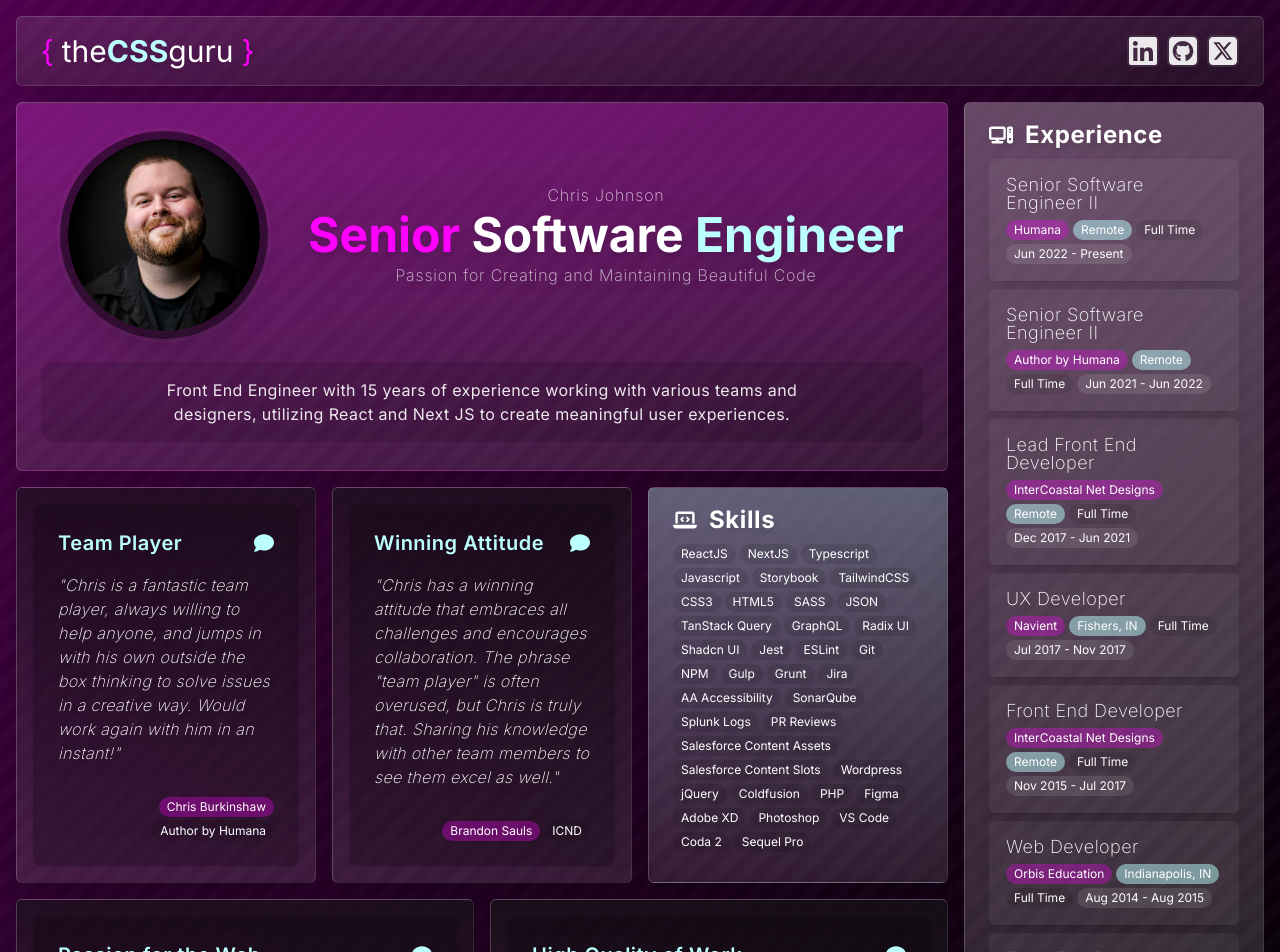
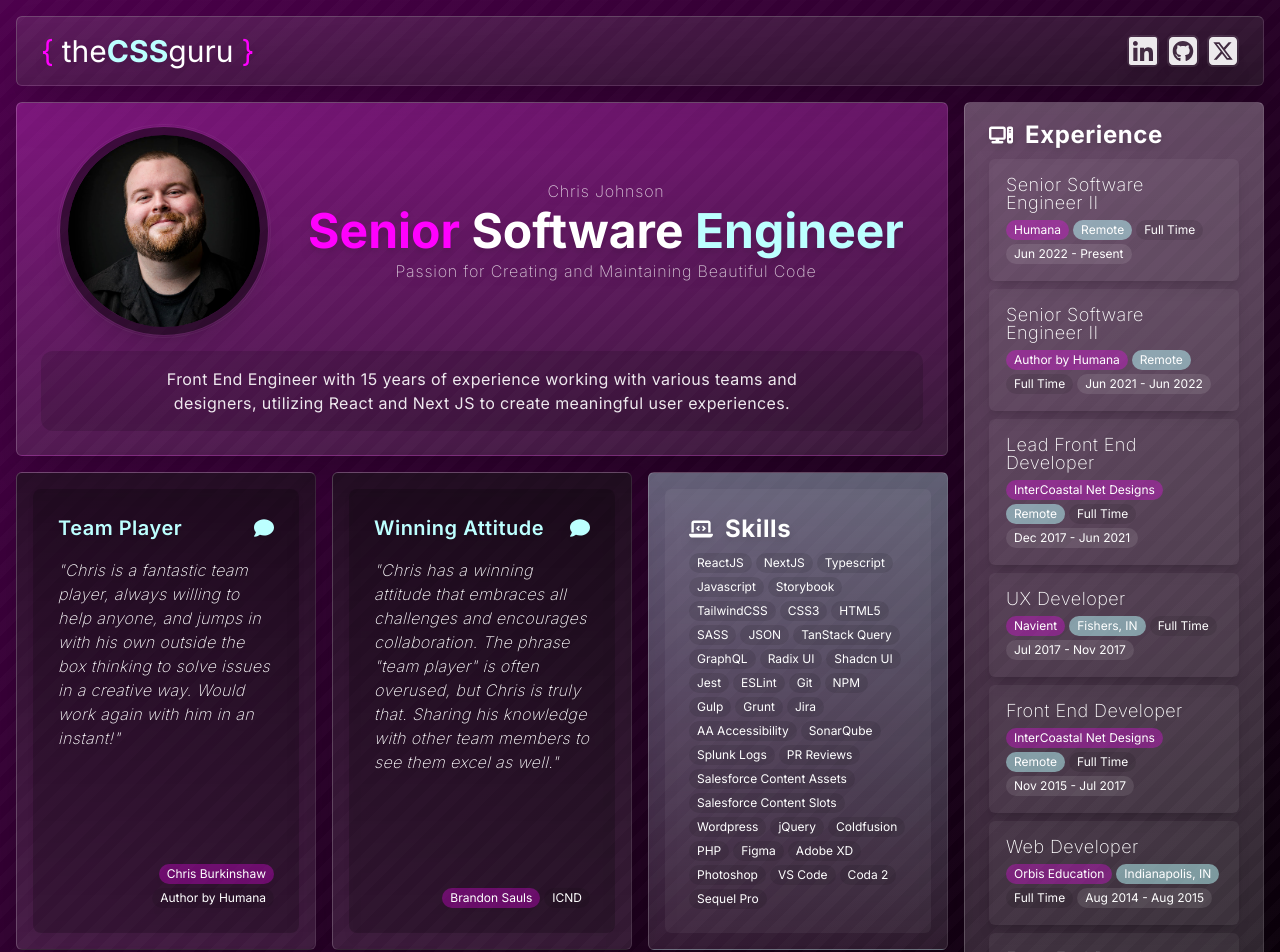
Before and after one commit to theCSSguru/thecssguru-2024, a Next.js app: page / in a window 1280 px wide. Shown: the top 952 px of the page. Built offline with nearby package versions, Linux system fonts and the light colour scheme.

Commit message:
bug: fixed same key issue on mapping

```diff
--- a/src/@/components/Layout/Sections/Experience.tsx
+++ b/src/@/components/Layout/Sections/Experience.tsx
@@ -8,7 +8,7 @@
 export const Experience = () => {
   return (
     <Card
-      tiltSoft
+      tilt={false}
       className="bg-gradient-to-b from-white/20 p-6 pt-4 sm:row-start-1 sm:row-end-3 lg:row-end-4 xl:col-span-2"
     >
       <h2 className="mb-2 flex items-center gap-3 text-2xl font-bold tracking-wide drop-shadow-lg">
@@ -18,7 +18,7 @@
       <div className="flex flex-col gap-2">
         {experience.map((item) => (
           <div
-            key={item.time}
+            key={item.duration}
             className="rounded-md border border-transparent bg-white/5 p-4 shadow-lg transition-all duration-300 hover:border-brand-primary/30"
           >
             <div className="mb-2 text-lg font-extralight leading-none tracking-wide">
--- a/src/@/components/Layout/Sections/Skills.tsx
+++ b/src/@/components/Layout/Sections/Skills.tsx
@@ -7,7 +7,8 @@
  */
 export const Skills = () => {
   return (
-    <Card className="bg-gradient-to-b from-brand-secondary/30 lg:col-span-2 xl:col-span-2 xl:col-start-5">
+    <Card className="bg-gradient-to-b from-brand-secondary/30 p-4 lg:col-span-2 xl:col-span-2 xl:col-start-5">
+      <div className="h-full rounded-md bg-white/5 p-6">
         <h2 className="mb-2 flex items-center gap-3 text-2xl font-bold tracking-wide drop-shadow-lg">
           <FaLaptopCode />
           Skills
@@ -19,6 +20,7 @@
             </div>
           ))}
         </div>
+      </div>
     </Card>
   );
 };
--- a/src/app/page.tsx
+++ b/src/app/page.tsx
@@ -6,7 +6,7 @@
 import { Footer } from '@/components/Layout/Footer';
 
 /*
- * Page
+ * HomePage
  */
 export default function HomePage() {
   return (
```
Lines whose indentation alone changed are shown as unchanged.
